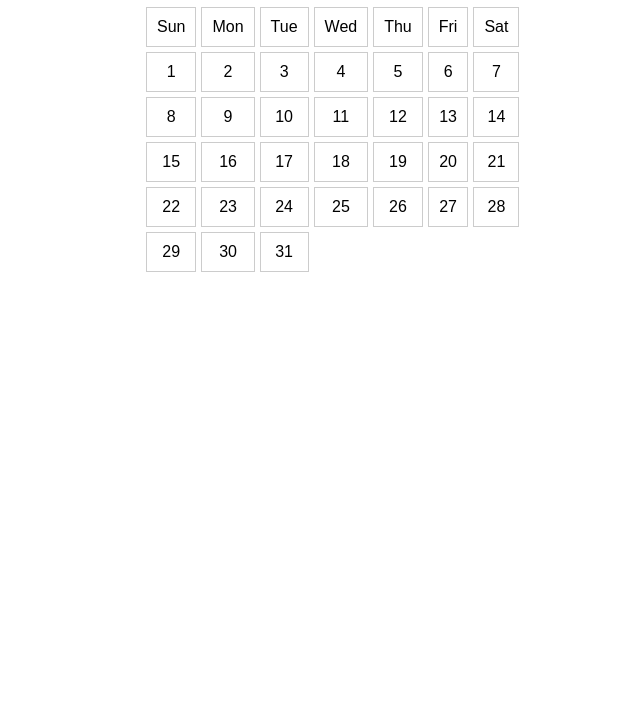
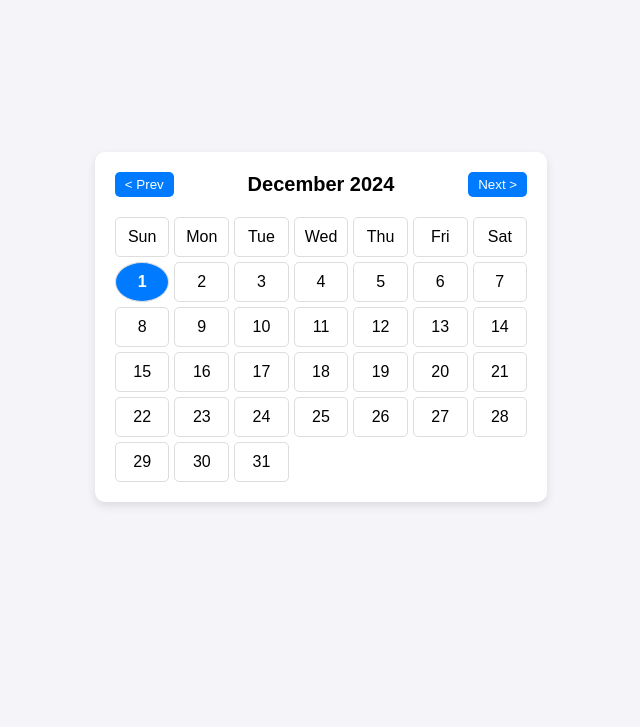
Before and after one commit to mihyanggg/calendar_app, a plain HTML site: page index.html in a window 1280 px wide. Shown: the part 73-800 px from the top of the page, without its empty margins (319-959 px from the left). Drawn offline with Linux system fonts and the light colour scheme.

Commit message:
mod : calendar

```diff
--- a/index.html
+++ b/index.html
@@ -3,12 +3,18 @@
 <head>
   <meta charset="UTF-8">
   <meta name="viewport" content="width=device-width, initial-scale=1.0">
-  <title>Simple Calendar</title>
+  <title>Monthly Calendar</title>
   <link rel="stylesheet" href="style.css">
 </head>
 <body>
-  <h1>Interactive Calendar</h1>
-  <div id="calendar"></div>
+  <div class="calendar-container">
+    <header>
+      <button id="prev-month">&lt; Prev</button>
+      <h1 id="month-year"></h1>
+      <button id="next-month">Next &gt;</button>
+    </header>
+    <div class="calendar" id="calendar"></div>
+  </div>
   <script src="script.js"></script>
 </body>
 </html>
--- a/script.js
+++ b/script.js
@@ -1,89 +1,72 @@
-const apiURL = 'http://localhost:3000';
+const calendarEl = document.getElementById('calendar');
+const monthYearEl = document.getElementById('month-year');
+const prevBtn = document.getElementById('prev-month');
+const nextBtn = document.getElementById('next-month');
 
-async function fetchNotes(date) {
-  const res = await fetch(`${apiURL}/notes`);
-  const data = await res.json();
-  return data[date] || [];
-}
+let currentDate = new Date();
 
-async function addNoteToAPI(date, note) {
-  await fetch(`${apiURL}/notes`, {
-    method: 'POST',
-    headers: { 'Content-Type': 'application/json' },
-    body: JSON.stringify({ date, note }),
-  });
-}
+function generateCalendar(date) {
+  calendarEl.innerHTML = ''; // Clear existing calendar
+  const currentYear = date.getFullYear();
+  const currentMonth = date.getMonth();
 
-async function deleteNoteFromAPI(date, note) {
-  await fetch(`${apiURL}/notes`, {
-    method: 'DELETE',
-    headers: { 'Content-Type': 'application/json' },
-    body: JSON.stringify({ date, note }),
-  });
-}
+  // Set header
+  const monthNames = [
+    'January', 'February', 'March', 'April', 'May', 'June',
+    'July', 'August', 'September', 'October', 'November', 'December'
+  ];
+  monthYearEl.textContent = `${monthNames[currentMonth]} ${currentYear}`;
 
-function generateCalendar(year, month) {
-  const calendar = document.getElementById('calendar');
-  calendar.innerHTML = '';
-
+  // Create day headers
   const days = ['Sun', 'Mon', 'Tue', 'Wed', 'Thu', 'Fri', 'Sat'];
   days.forEach(day => {
-    const dayDiv = document.createElement('div');
-    dayDiv.classList.add('day');
-    dayDiv.innerText = day;
-    calendar.appendChild(dayDiv);
+    const dayEl = document.createElement('div');
+    dayEl.classList.add('day');
+    dayEl.textContent = day;
+    calendarEl.appendChild(dayEl);
   });
 
-  const firstDay = new Date(year, month, 1).getDay();
-  const daysInMonth = new Date(year, month + 1, 0).getDate();
+  // Calculate days in current month
+  const firstDay = new Date(currentYear, currentMonth, 1).getDay();
+  const daysInMonth = new Date(currentYear, currentMonth + 1, 0).getDate();
 
+  // Create empty slots for days before the first day of the month
   for (let i = 0; i < firstDay; i++) {
-    const emptyDiv = document.createElement('div');
-    calendar.appendChild(emptyDiv);
+    const emptyEl = document.createElement('div');
+    emptyEl.classList.add('date');
+    calendarEl.appendChild(emptyEl);
   }
 
-  for (let i = 1; i <= daysInMonth; i++) {
-    const dateDiv = document.createElement('div');
-    dateDiv.classList.add('date');
-    dateDiv.innerText = i;
+  // Create date elements
+  for (let day = 1; day <= daysInMonth; day++) {
+    const dateEl = document.createElement('div');
+    dateEl.classList.add('date');
+    dateEl.textContent = day;
 
-    const date = `${year}-${month + 1}-${i}`;
-    dateDiv.addEventListener('click', async () => {
-      const notes = await fetchNotes(date);
-      renderNotes(date, notes);
-    });
+    // Highlight today's date
+    const today = new Date();
+    if (
+      day === today.getDate() &&
+      currentMonth === today.getMonth() &&
+      currentYear === today.getFullYear()
+    ) {
+      dateEl.classList.add('today');
+    }
 
-    calendar.appendChild(dateDiv);
+    calendarEl.appendChild(dateEl);
   }
 }
 
-function renderNotes(date, notes) {
-  const notesDiv = document.getElementById('notes');
-  notesDiv.innerHTML = `<h3>${date}</h3>`;
-  notes.forEach(note => {
-    const noteItem = document.createElement('div');
-    noteItem.innerText = note;
+// Add event listeners to navigation buttons
+prevBtn.addEventListener('click', () => {
+  currentDate.setMonth(currentDate.getMonth() - 1);
+  generateCalendar(currentDate);
+});
 
-    noteItem.addEventListener('click', async () => {
-      await deleteNoteFromAPI(date, note);
-      const updatedNotes = await fetchNotes(date);
-      renderNotes(date, updatedNotes);
-    });
+nextBtn.addEventListener('click', () => {
+  currentDate.setMonth(currentDate.getMonth() + 1);
+  generateCalendar(currentDate);
+});
 
-    notesDiv.appendChild(noteItem);
-  });
-
-  const noteInput = document.getElementById('note-input');
-  const addNoteBtn = document.getElementById('add-note');
-  addNoteBtn.onclick = async () => {
-    if (noteInput.value.trim()) {
-      await addNoteToAPI(date, noteInput.value);
-      const updatedNotes = await fetchNotes(date);
-      renderNotes(date, updatedNotes);
-      noteInput.value = '';
-    }
-  };
-}
-
-const today = new Date();
-generateCalendar(today.getFullYear(), today.getMonth());
+// Initialize calendar
+generateCalendar(currentDate);
--- a/style.css
+++ b/style.css
@@ -1,35 +1,68 @@
 body {
   font-family: Arial, sans-serif;
-  text-align: center;
+  margin: 0;
+  padding: 0;
+  display: flex;
+  justify-content: center;
+  align-items: center;
+  height: 100vh;
+  background-color: #f4f4f9;
 }
 
-#calendar {
+.calendar-container {
+  text-align: center;
+  background: #ffffff;
+  padding: 20px;
+  border-radius: 10px;
+  box-shadow: 0 4px 10px rgba(0, 0, 0, 0.1);
+}
+
+header {
+  display: flex;
+  justify-content: space-between;
+  align-items: center;
+}
+
+header button {
+  padding: 5px 10px;
+  background: #007bff;
+  color: white;
+  border: none;
+  border-radius: 5px;
+  cursor: pointer;
+}
+
+header button:hover {
+  background: #0056b3;
+}
+
+header h1 {
+  margin: 0;
+  font-size: 20px;
+}
+
+.calendar {
   display: grid;
   grid-template-columns: repeat(7, 1fr);
   gap: 5px;
-  margin: 20px auto;
-  width: 350px;
+  margin-top: 20px;
 }
 
-.day, .date {
+.day,
+.date {
   padding: 10px;
-  border: 1px solid #ccc;
+  text-align: center;
+  border: 1px solid #ddd;
+  border-radius: 5px;
 }
 
 .date {
   cursor: pointer;
 }
 
-.date:hover {
-  background-color: #f0f0f0;
+.date.today {
+  background: #007bff;
+  color: white;
+  font-weight: bold;
+  border-radius: 50%;
 }
-
-#note-section {
-  margin-top: 20px;
-}
-
-#note-input {
-  margin-bottom: 10px;
-  width: 200px;
-  padding: 5px;
-}
```
